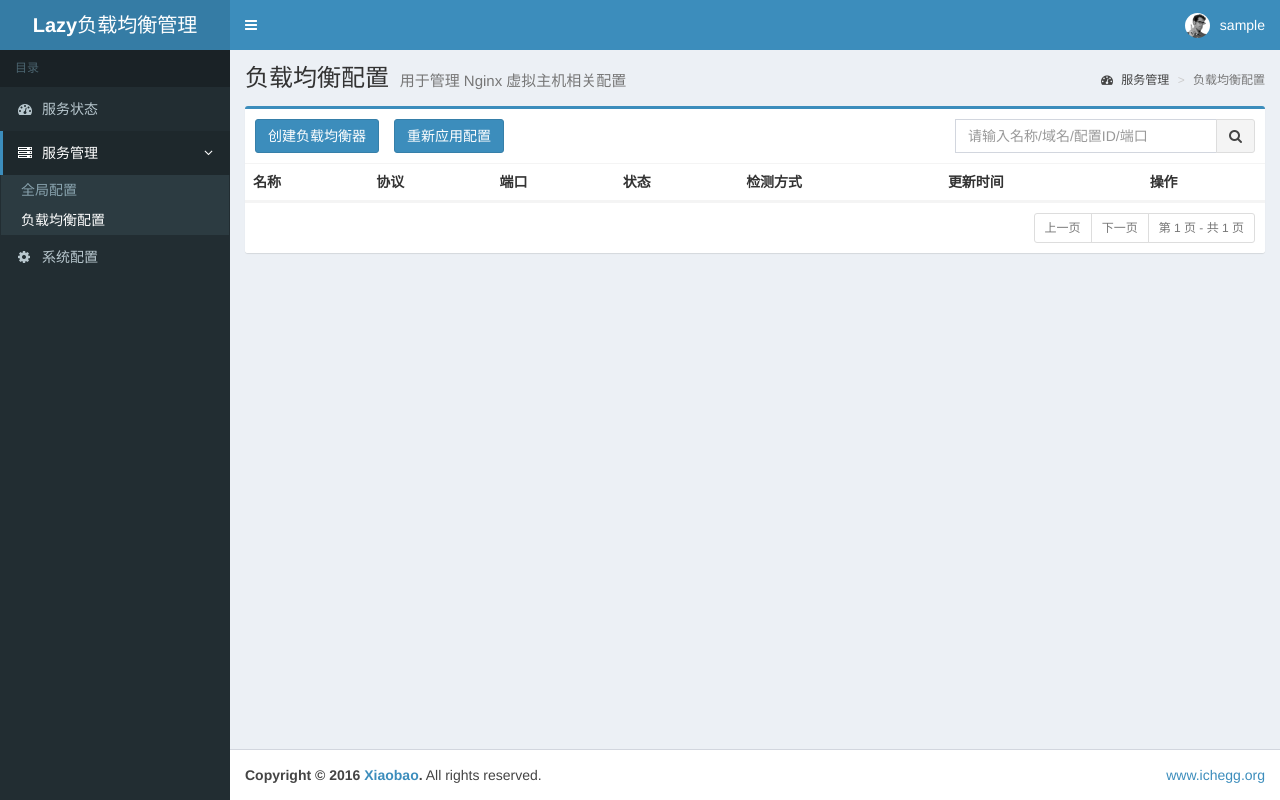
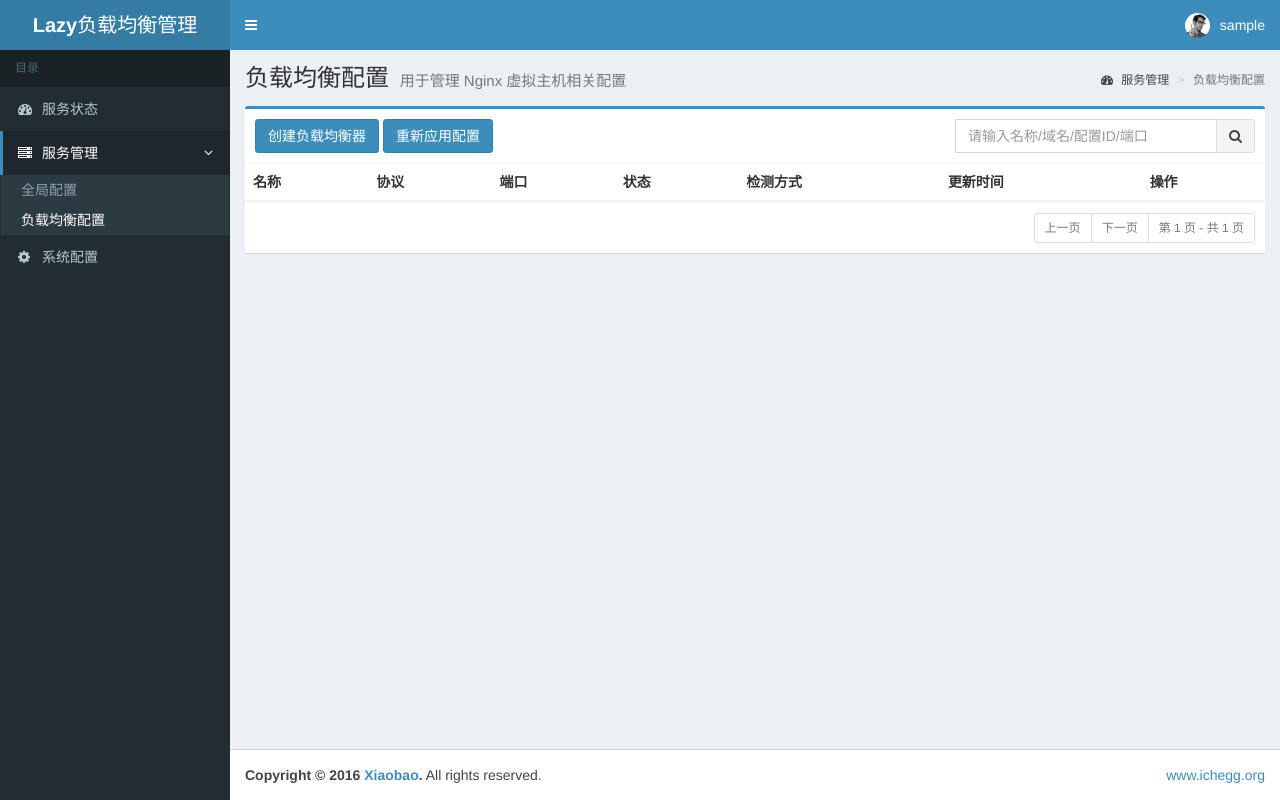
Before and after one commit to v55448330/lazy-balancer, a Django app: page /proxy/ in a window 1280 px wide. Run offline with Django 3.2, Linux system fonts and the light colour scheme; the visitor is signed in with stand-in values (Sample User, id 1); data that the repository does not hold is empty; some libraries are stand-ins or nearby versions.

Commit message:
upgrade to 1.4.0beta

```diff
--- a/templates/dashboard/view.html
+++ b/templates/dashboard/view.html
@@ -12,7 +12,7 @@
                         <tbody>
                             <tr>
                                 <td class="pull-right"><strong>Nginx 版本</strong></td>
-                                <td><span id="sp_info_nginx"></span> <span id="sp_nginx_status"></span> <span id="sp_nginx_config_status"></span><span id="sp_uptime"></span> <button type="button" class="btn btn-xs btn-default" id="btn_nginx_control"></button></td>
+                                <td><span id="sp_info_nginx"></span><br/><span id="sp_nginx_status"></span> <span id="sp_nginx_config_status"></span><span id="sp_uptime"></span> <button type="button" class="btn btn-xs btn-default" id="btn_nginx_control"></button></td>
                             </tr>
                             <tr>
                                 <td class="pull-right"><strong>主机名</strong></td>
@@ -108,7 +108,8 @@
             </div>
             <div class="box-body">
                 <div class="col-sm-12">
-                    <table id="tb_request_count" class="table table-bordered table-hover dataTable" role="grid">
+                    <div class="card-body table-responsive p-0">
+                    <table id="tb_request_count" class="table table-hover text-nowrap" role="grid">
                         <thead>
                             <tr role="row">
                                 <th class="sorting" rowspan="1" colspan="1">站点</th>
@@ -124,6 +125,7 @@
                         <tbody id="tb_request_count_body">
                         </tbody>
                     </table>
+                    </div>
                 </div>
             </div>
         </div>
--- a/templates/proxy/view.html
+++ b/templates/proxy/view.html
@@ -408,13 +408,9 @@
     <div class="col-md-12">
         <div class="box box-primary">
             <div class="box-header with-border">
-                <div>
-                    <button type="button" class="btn btn-primary pull-left" onclick="edit_balancer(1)">创建负载均衡器</button>
-                </div>
-                <div class="col-md-1">
-                    <button type="button" class="btn btn-primary pull-left" id="btn_gen_config" onclick="gen_config()">重新应用配置</button>
-                </div>
-                <div class="col-md-10 input-group pull-right" style="width: 300px;">
+                    <button type="button" class="btn btn-primary" onclick="edit_balancer(1)">创建负载均衡器</button>
+                    <button type="button" class="btn btn-primary" id="btn_gen_config" onclick="gen_config()">重新应用配置</button>
+                <div class="input-group pull-right" style="width: 30%;">
                     <input type="text" name="proxy_filter" id="input_proxy_filter" class="form-control pull-right"
                         placeholder="请输入名称/域名/配置ID/端口" onkeydown='if(event.keyCode==13){proxy_filter()}'>
                     <div class="input-group-btn">
@@ -424,7 +420,7 @@
                 </div>
             </div>
             <!-- /.box-header -->
-            <div class="box-body no-padding">
+            <div class="box-body no-padding table-responsive p-0">
                 <table class="table table-striped">
                     <thead>
                         <tr>
```
